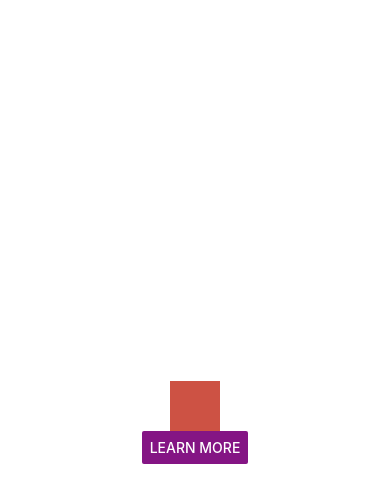
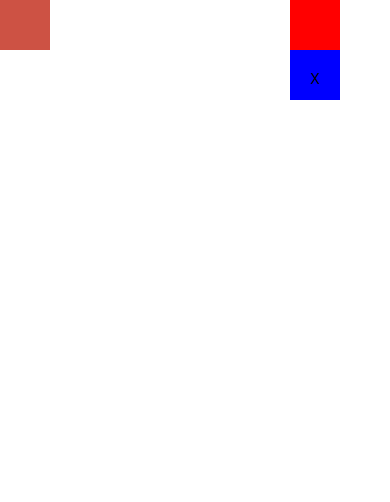
Before and after one commit to Xenoxo/old_test_HiveGame, a React Native app: screen / in a window 390 px wide. Shown: the top 502 px of the page. Built offline with nearby package versions, Linux system fonts and the light colour scheme.

Commit message:
Add absolute positioning and another blue square

```diff
--- a/App.js
+++ b/App.js
@@ -1,11 +1,12 @@
 import React from 'react';
-import { StyleSheet, Text, View, Button } from 'react-native';
+import { StyleSheet, Text, View, Button, TouchableOpacity } from 'react-native';
 
 export default class App extends React.Component {
   constructor(props) {
     super(props);
     this.state = {
       color:"#841584",
+      playPiece:[],
     }
   }
 
@@ -16,19 +17,26 @@ export default class App extends React.Component {
 
   render() {
     return (
-      <View style={styles.container}>
+      ////style={styles.container}
+      <View>
         <View style={{width:50, height:50, backgroundColor:'#cd5244'}}>
         </View>
-        <Button
+        <TouchableOpacity
+          style={{backgroundColor: "red", padding: 20, width:50, height:50, position: "absolute", right: 50}}
           onPress={this.onPressLearnMore}
-          title="Learn More"
-          color={this.state.color}
-          accessibilityLabel="Learn more about this purple button"
-        />
+        >
+        </TouchableOpacity>
+        <TouchableOpacity
+          style={{backgroundColor: "blue", padding: 20, width:50, height:50, position: "absolute", right: 50, top: 50}}
+          onPress={this.onPressLearnMore}
+        >
+          <Text>X</Text>
+        </TouchableOpacity>
       </View>
     );
   }
 }
+
 
 const styles = StyleSheet.create({
   container: {
```
